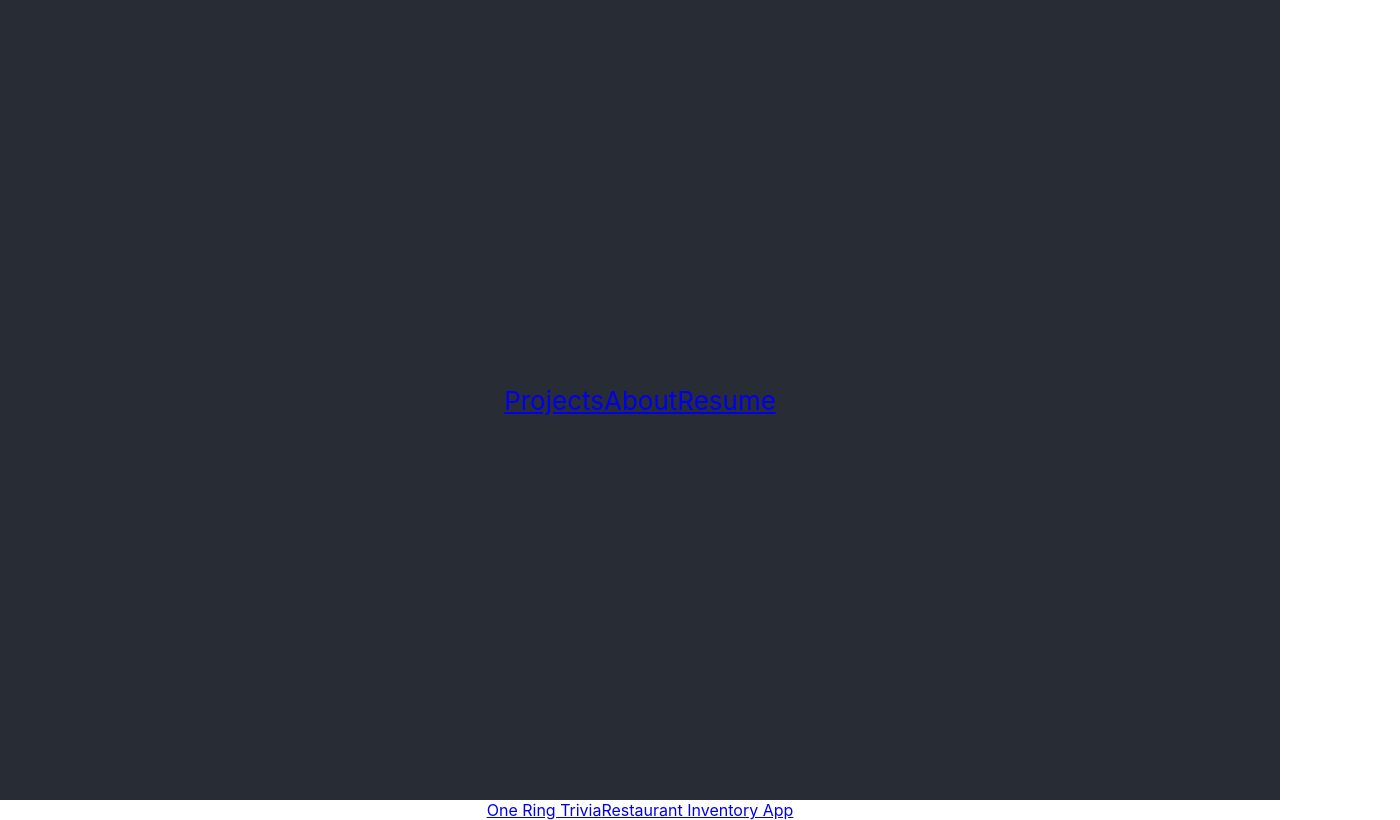
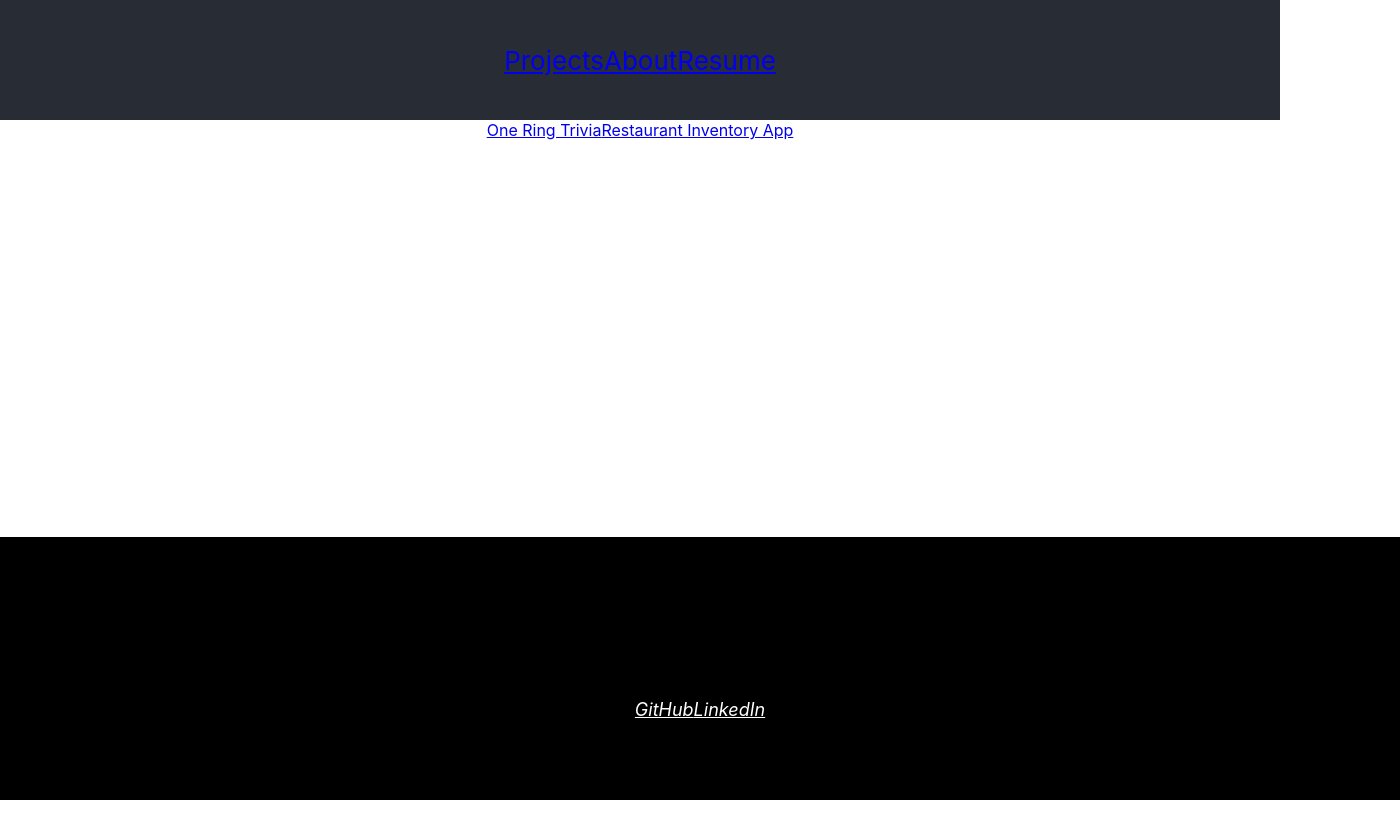
Before and after one commit to Job85/my-portfolio, a React (Create React App) app: page /projects in a window 1280 px wide. Shown: the whole page, 1400 px wide, since content can reach past the window. Built offline with nearby package versions, Linux system fonts and the light colour scheme.

Commit message:
created footer

```diff
--- a/package.json
+++ b/package.json
@@ -8,8 +8,10 @@
     "@testing-library/user-event": "^13.5.0",
     "react": "^18.1.0",
     "react-dom": "^18.1.0",
+    "react-icons": "^4.3.1",
     "react-router-dom": "^6.3.0",
     "react-scripts": "^5.0.1",
+    "styled-components": "^5.3.5",
     "web-vitals": "^2.1.4"
   },
   "scripts": {
--- a/src/App.css
+++ b/src/App.css
@@ -15,7 +15,7 @@
 
 .App-header {
   background-color: #282c34;
-  min-height: 100vh;
+  min-height: 15vh;
   display: flex;
   flex-direction: column;
   align-items: center;
@@ -32,6 +32,7 @@
   from {
     transform: rotate(0deg);
   }
+
   to {
     transform: rotate(360deg);
   }
--- a/src/App.js
+++ b/src/App.js
@@ -1,6 +1,5 @@
 import React from 'react';
-import { Route, Routes, Navigate } from 'react-router-dom';
-import logo from './logo.svg';
+import { Route, Routes } from 'react-router-dom';
 import './App.css';
 import Nav from './components/Nav';
 import ProjectPage from './pages/ProjectPage'
@@ -17,7 +16,7 @@ function App() {
         <Route path='/about' element={<About />} />
         <Route path='/projects' element={<ProjectPage />} />
       </Routes>
-      <footer>
+      <footer className='App-footer'>
         <Footer />
       </footer>
     </div>
--- a/src/components/Footer.jsx
+++ b/src/components/Footer.jsx
@@ -1,20 +1,28 @@
-import { Link } from 'react-router-dom'
+import React from 'react'
+// import { Link } from 'react-router-dom'
+import { Box, Container, FooterLink } from './FooterStyles';
 
 const Footer = () => {
 
-    <nav>
-        <div>
-            <Link>
-                <a href='https://github.com/Job85'></a>
-            </Link>
-            <i href='https://github.com/Job85' style='font-size:24px' class='fa'>&#xf09b;</i>
-        </div>
-        <div>
-            <Link>
-                <a></a>
-            </Link>
-        </div>
-    </nav>
+    return (
+        <Box>
+            <Container>
+                <div>
+                    <h1>Social Links</h1>
+                    <FooterLink href='https://github.com/Job85'>
+                        <i className='FaGithubSquare'>
+                            <span>GitHub</span>
+                        </i>
+                    </FooterLink>
+                    <FooterLink href='https://www.linkedin.com/in/julian-jernigan813/'>
+                        <i className='linkedin'>
+                            <span>LinkedIn</span>
+                        </i>
+                    </FooterLink>
+                </div>
+            </Container>
+        </Box>
+    )
 
 }
 
--- /dev/null
+++ b/src/components/FooterStyles.jsx
@@ -0,0 +1,34 @@
+import styled from 'styled-components';
+
+
+export const Box = styled.div`
+    padding: 80px 60px;
+    background: black;
+    position: absolute;
+    bottom: 0;
+    width: 100%;
+
+    @media (mad-width: 1000px) {
+        padding: 70 px 30px;
+    }
+`;
+
+export const Container = styled.div`
+    display: flex;
+    flex-direction: column;
+    justify-content: center;
+    mad-width: 1000px;
+    margin: 0 auto;
+`
+
+export const FooterLink = styled.a`
+color: #fff;
+margin-bottom: 20px;
+font-size: 18px;
+text-decorations: none;
+
+&:hover {
+    color: green;
+    transition: 200ms ease-in;
+}
+`;
```
Also changed, not shown: 1 other file (tests, documents, lock files or other folders).
